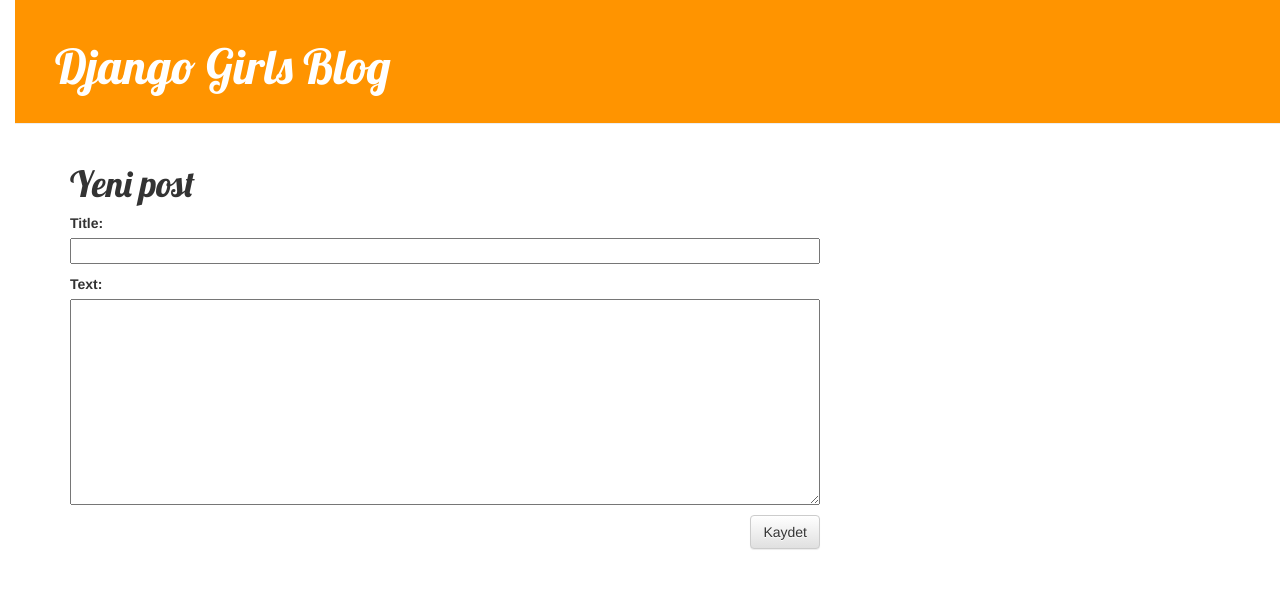
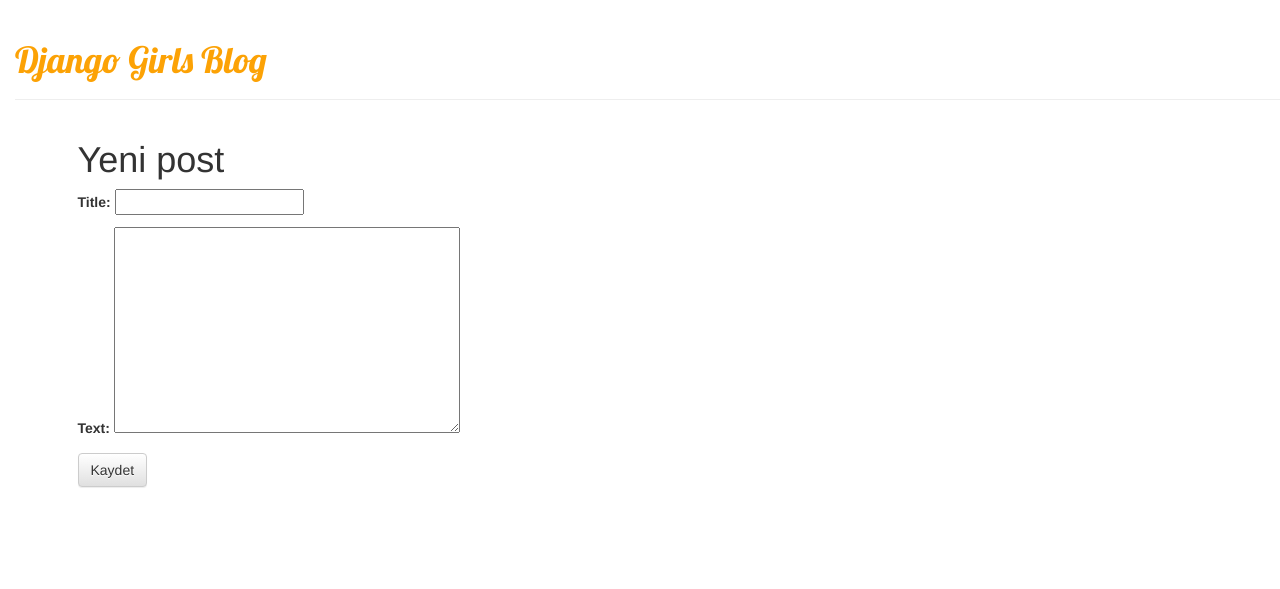
Before and after one commit to ferayzeynep/my-first-blog, a Django app: page /post/new/ in a window 1280 px wide. Shown: the top 589 px of the page. Run offline with Django 3.2, Linux system fonts and the light colour scheme; some libraries are stand-ins or nearby versions.

Commit message:
Update blog.css

```diff
--- a/static/css/blog.css
+++ b/static/css/blog.css
@@ -5,49 +5,3 @@ h1 a {
 body {
     padding-left: 15px;
 }
-.page-header {
-    background-color: #ff9400;
-    margin-top: 0;
-    padding: 20px 20px 20px 40px;
-}
-
-.page-header h1, .page-header h1 a, .page-header h1 a:visited, .page-header h1 a:active {
-    color: #ffffff;
-    font-size: 36pt;
-    text-decoration: none;
-}
-
-.content {
-    margin-left: 40px;
-}
-
-h1, h2, h3, h4 {
-    font-family: 'Lobster', cursive;
-}
-
-.date {
-    color: #828282;
-}
-
-.save {
-    float: right;
-}
-
-.post-form textarea, .post-form input {
-    width: 100%;
-}
-
-.top-menu, .top-menu:hover, .top-menu:visited {
-    color: #ffffff;
-    float: right;
-    font-size: 26pt;
-    margin-right: 20px;
-}
-
-.post {
-    margin-bottom: 70px;
-}
-
-.post h1 a, .post h1 a:visited {
-    color: #000000;
-}
```
